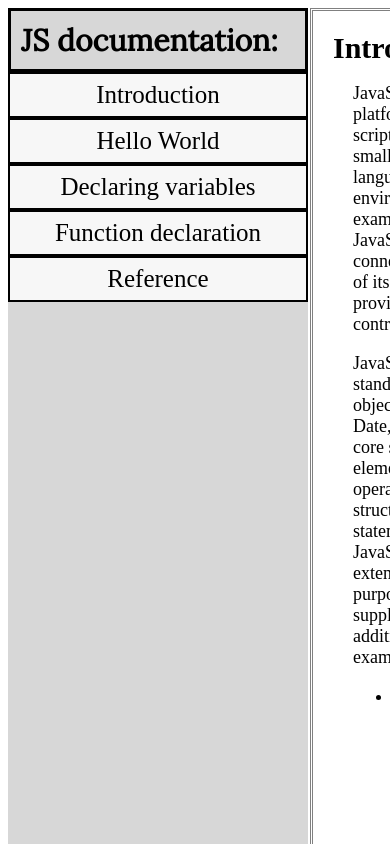
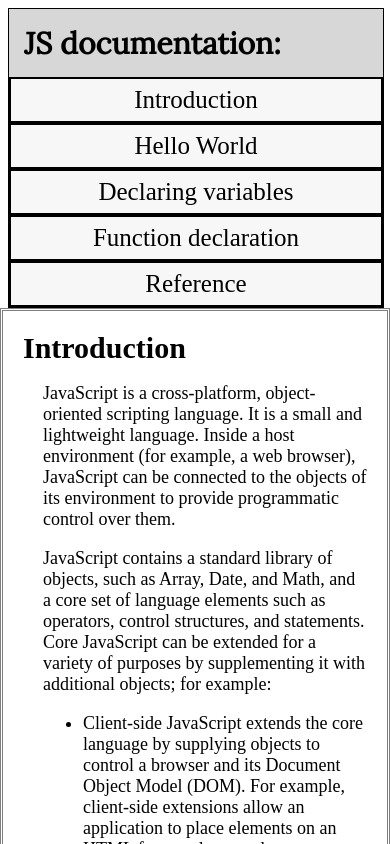
Before and after one commit to sarah-abdelfattah/Technical-Documentation-Page, a plain HTML site: page index.html in a window 390 px wide. Drawn offline with Linux system fonts and the light colour scheme.

Commit message:
add media query

```diff
--- a/styles.css
+++ b/styles.css
@@ -6,24 +6,21 @@ nav{
     width: 300px;
     position: fixed;
     height: 100%;
+    margin: 0px;
+    border: 1px solid black;
 }
 
 #JS_documentation{
-    position: fixed;
+    position: relative;
     font-size: 30px;
-    /* color: white;
-    background: black; */
-    padding: 10px;
     font-family: 'Lora', serif;
-    border: solid;
-    margin: 0px;
-    width: 274.25px;
+    margin: 10px;
+    padding: 5px;
 }
 
 .nav-elements{
-    margin-top: 60px;
     list-style-type: none;
-    margin-left: 0px;
+    margin: -4px 0px;
     padding: 4px 0px;
 }
 
@@ -33,8 +30,6 @@ nav{
     text-align: center;
     font-size: 25px;
     padding: 7px;
-    /* margin-bottom: 2px;
-    border-radius: 5px; */
     background: rgb(247, 247, 247);
 }
 .nav-link{
@@ -85,9 +80,23 @@ code{
     padding: 15px;
     border-radius: 5px;
 }
-/*
+
+
 @media only screen and (max-width: 770px) {
-    #main-doc {
-      margin-left: -10px;
+    nav{
+        width: 100%;
+        position: relative;
+        height: auto;
+        position: 0px;
+        align-items: center;
     }
-} */
+
+    #JS_documentation{
+        position: relative;
+    }
+
+    main{
+        left: 0px;
+    }
+
+}
```
